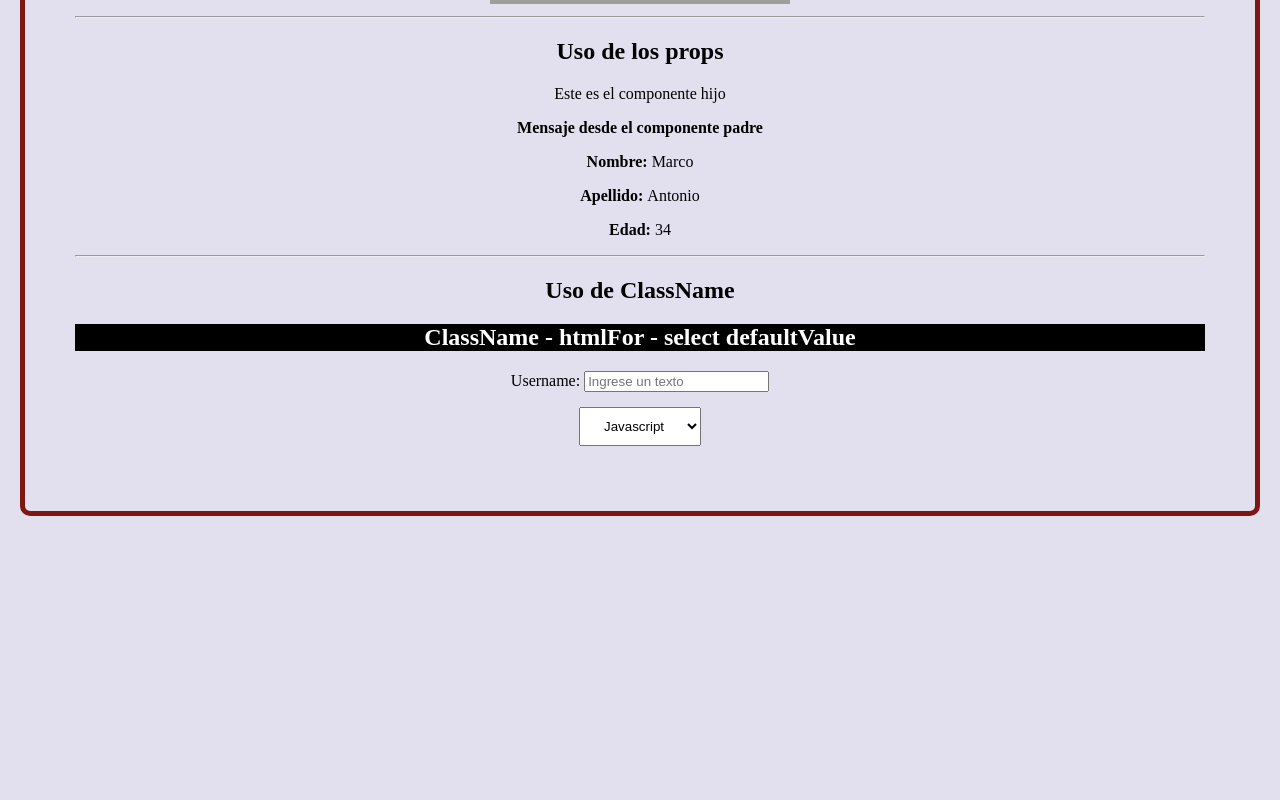
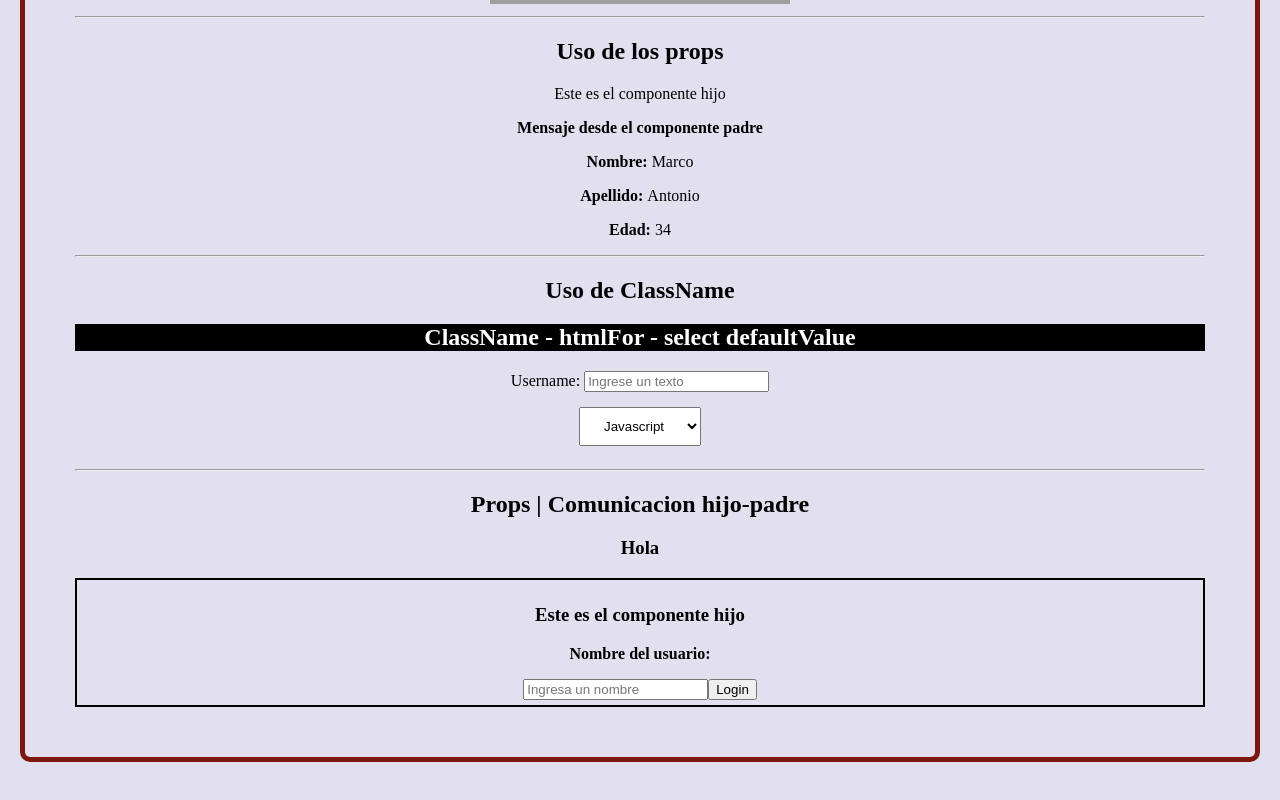
Before and after one commit to DanielGuzmanV/React-Js-Fundamentos, a React (Vite) app: page / in a window 1280 px wide. Shown: the part 1795-2595 px from the top of the page. Before the commit the page ends 2461 px from the top, so only its background shows below. Built offline with nearby package versions, Linux system fonts and the light colour scheme; grey boxes are pictures that could not be loaded.

Commit message:
uso de props en componentes hijo a padre

```diff
--- a/src/App.jsx
+++ b/src/App.jsx
@@ -3,8 +3,9 @@ import Menu from "./components/Menu"
 import AtributoReactivo from "./components/AtributoReactivo";
 import Renderizado from "./components/Renderizado";
 import Listas from "./components/Listas";
-import PropsComponent from "./components/PropsComponent";
+import PropsPadrehijo from "./components/PropsPadrehijo";
 import ClassComponent from "./components/ClassComponent";
+import PropsHijopadre from "./components/PropsHijopadre";
 
 
 function App() {
@@ -23,13 +24,21 @@ function App() {
     console.log(number); // Vemos los cambios por consola
   }
 
-  // Uso de props:
+  // Uso de props padre a hijo:
   const textValue = 'Mensaje desde el componente padre';
   const objPerson = {
     name: 'Marco',
     lastname: 'Antonio',
     age: 34,
   };
+
+  // Uso de props hijo a padre:
+  const [displayName, setDisplayName] = useState("");
+
+  const login = (valueName) => {
+    setDisplayName(valueName);
+  }
+
 
   return (
     <div>
@@ -59,11 +68,17 @@ function App() {
       <Listas/>
 
       <hr/>
-      <PropsComponent message={textValue} datePerson={objPerson}>
-      </PropsComponent>
+      <PropsPadrehijo message={textValue} datePerson={objPerson}>
+      </PropsPadrehijo>
 
       <hr/>
       <ClassComponent/>
+
+      <hr/>
+      <h2> Props | Comunicacion hijo-padre</h2>
+      <h3>Hola {displayName}</h3>
+      <PropsHijopadre handleLogin={login}>
+      </PropsHijopadre>
 
     </div>
   )
--- /dev/null
+++ b/src/components/PropsHijopadre.jsx
@@ -0,0 +1,38 @@
+import { useState } from "react"
+
+function PropsHijopadre(props) {
+  const [userName, setUserName] = useState("");
+
+  const onChangeInput = (event) => {
+    setUserName(event.target.value);
+  }
+
+  const handleClick = () => {
+    props.handleLogin(userName)
+  }
+
+  return (
+    <div style={{
+      border: '2px solid black',
+      padding: '5px'
+    }}>
+
+      <h3>Este es el componente hijo</h3>
+      <p>
+        <b>Nombre del usuario: </b>
+        {userName}
+      </p>
+      <input
+        type="text"
+        placeholder="Ingresa un nombre"
+        value={userName}
+        onChange={onChangeInput}
+      />
+
+      <button onClick={handleClick}>Login</button>
+
+    </div>
+  )
+}
+
+export default PropsHijopadre
```
Also changed, not shown: src/components/PropsPadrehijo.jsx (renamed from src/components/PropsComponent.jsx).
